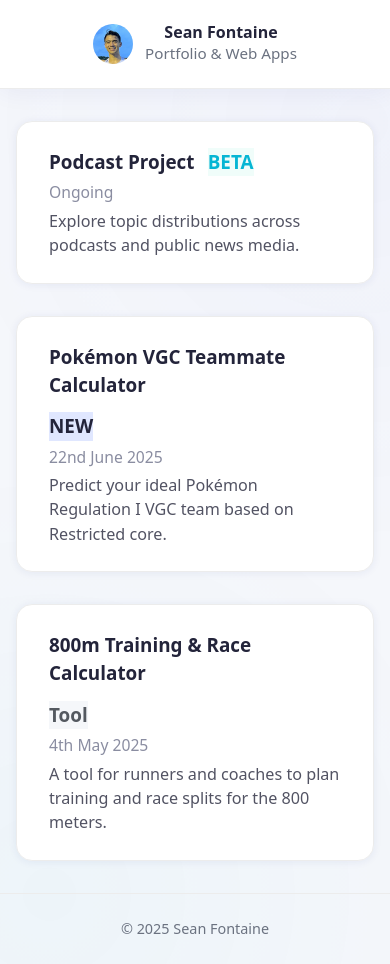
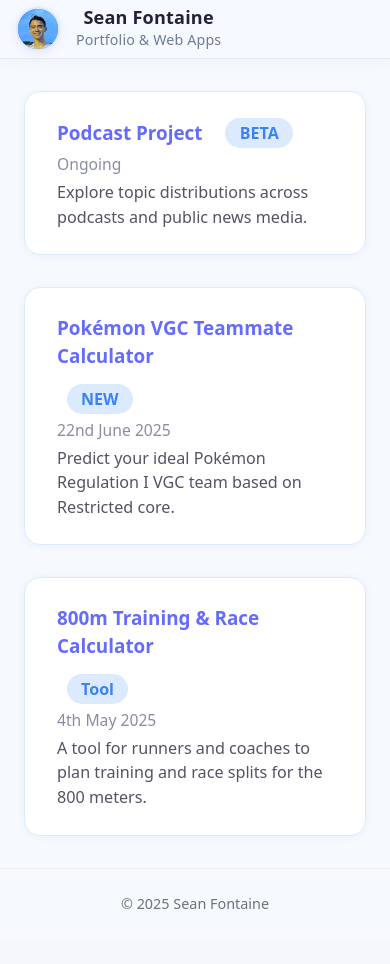
Before and after one commit to spidersocks/developer-site, a React (Vite) app in the folder frontend/tailwindcss4/: page / in a window 390 px wide. After the commit the page ends 938 px from the top, so only its background shows below. Built offline with nearby package versions, Linux system fonts and the light colour scheme.

Commit message:
Changed design theme of homepage

```diff
--- a/frontend/tailwindcss4/src/pages/Home.module.css
+++ b/frontend/tailwindcss4/src/pages/Home.module.css
@@ -47,12 +47,9 @@
   width: 100%;
   left: 0;
   right: 0;
-  background: #fff;
-  box-shadow: 0 2px 24px rgba(31, 38, 135, 0.06);
   display: flex;
   justify-content: center;
   padding: 1.5rem 0;
-  border-bottom: 1px solid #ececec;
   z-index: 2;
   position: -webkit-sticky;
   position: sticky;
@@ -86,7 +83,6 @@
 .avatar {
   width: 60px;
   height: 60px;
-  border-radius: 50%;
   overflow: hidden;
   background: linear-gradient(135deg, #6366f1 60%, #06b6d4 100%);
   flex-shrink: 0;
@@ -102,12 +98,10 @@
   font-size: 1.3rem;
   font-weight: 800;
   margin-bottom: 0.1em;
-  color: #23243a;
 }
 
 .tagline {
   font-size: 0.95rem;
-  color: #6b7280;
   font-weight: 500;
 }
 
@@ -147,19 +141,14 @@
 .projectCard {
   display: block;
   background: #fff;
-  border: 1px solid #ececec;
   border-radius: 1rem;
-  box-shadow: 0 1px 8px rgba(31,38,135,0.07);
   text-decoration: none;
-  color: #23243a;
   padding: 1.6em 2em;
   transition: all 0.3s ease;
   box-sizing: border-box;
 }
 
 .projectCard:hover {
-  box-shadow: 0 8px 32px 0 rgba(31,38,135,0.11);
-  border: 1.5px solid #6366f1;
   transform: translateY(-2px);
 }
 
@@ -193,26 +182,10 @@
 /* Badges */
 .badge {
   margin-left: 0.6em;
-  background: #f1f5f9;
-  color: #6366f1;
   font-size: 0.85em;
   font-weight: 600;
   border-radius: 999px;
   padding: 0.18em 0.9em;
-}
-
-.badgeNEW {
-  background: #e0e7ff;
-}
-
-.badgeBETA {
-  background: #f0fdfa;
-  color: #06b6d4;
-}
-
-.badgeTool {
-  background: #f5f7fa;
-  color: #545960;
 }
 
 .pageFooter {
@@ -257,52 +230,111 @@
 
 @media (max-width: 700px) {
   .sidebar {
-    padding: 0.5rem 0; /* Reduced padding */
-    min-height: 60px; /* Fixed height */
+    background: rgba(255, 255, 255, 0.8);
+    backdrop-filter: blur(10px);
+    box-shadow: 0 4px 18px rgba(80,100,200,0.10), 0 1.5px 0 rgba(80,100,200,0.05);
+    border-bottom: 1.5px solid #ececec;
+    padding: 0.45rem 0;
+    min-height: 58px;
+    position: sticky;
+    top: 0;
+    z-index: 100;
+    transition: background 0.25s, box-shadow 0.25s;
   }
-
   .sidebarContainer {
+    display: flex;
+    align-items: center;
+    justify-content: flex-start;
+    max-width: 100vw;
     padding: 0 1rem;
+    gap: 1rem;
   }
-
   .sidebarHeader {
-    flex-direction: row; /* Keep items in a row */
-    gap: 0.75rem;
+    display: flex;
+    flex-direction: row;
     align-items: center;
+    gap: 1rem;
+    width: 100%;
   }
-
   .avatar {
-    width: 40px !important; /* Smaller avatar */
-    height: 40px !important;
+    width: 44px;
+    height: 44px;
+    border-radius: 50%;
+    border: 2px solid #e0e7ff;
+    box-shadow: 0 2px 8px rgba(99,102,241,0.13);
+    background: linear-gradient(135deg, #6366f1 60%, #06b6d4 100%);
+    flex-shrink: 0;
+    overflow: hidden;
+    transition: border-color 0.2s;
   }
-
+  .avatarImg {
+    width: 100%;
+    height: 100%;
+    object-fit: cover;
+    display: block;
+  }
   .name {
-    font-size: 1rem !important; /* Smaller text */
-    margin-bottom: 0;
+    font-size: 1.13rem;
+    font-weight: 800;
+    letter-spacing: 0.01em;
+    color: #23243a;
+    margin-bottom: 0.02em;
+    line-height: 1.1;
   }
-
-  .sidebarNav {
-    display: none; /* Hide nav on mobile if desired */
+  .tagline {
+    font-size: 0.89rem;
+    color: #6b7280;
+    font-weight: 500;
+    margin-top: 0.05em;
+    letter-spacing: 0.01em;
+    opacity: 0.93;
   }
 }
 
-@media (max-width: 600px) {
-  .avatar {
-    width: 80px;
-    height: 80px;
-  }
-
-  .sidebarContainer {
-    padding: 1rem;
-  }
-
-  .mainContentContainer {
-    padding: 0 1rem;
-  }
+/* === Cool Blue Modern Color Scheme === */
+:root {
+  --primary-bg: #f7fafd;
+  --header-bg: rgba(246, 249, 255, 0.92);
+  --accent: #3b82f6;
+  --accent-fade: #dbeafe;
+  --text-main: #20223a;
+  --text-subtle: #64748b;
+  --border: #e5eaf1;
 }
 
-@keyframes float {
-  100% {
-    transform: translate(5%, 5%);
-  }
+.homeRoot, .projects, .mainContentContainer {
+  background: var(--primary-bg) !important;
 }
+
+.sidebar {
+  background: var(--header-bg) !important;
+  box-shadow: 0 2px 16px rgba(59, 130, 246, 0.07);
+  border-bottom: 1.5px solid var(--border);
+}
+
+.avatar {
+  border: 2px solid var(--accent-fade);
+}
+
+.name {
+  color: var(--text-main);
+}
+
+.tagline {
+  color: var(--text-subtle);
+}
+
+.projectCard {
+  border: 1px solid var(--accent-fade);
+  box-shadow: 0 1px 8px rgba(59,130,246,0.08);
+}
+
+.projectCard:hover {
+  border: 1.5px solid var(--accent);
+  background: var(--accent-fade);
+}
+
+.badge {
+  background: var(--accent-fade);
+  color: var(--accent);
+}
```
